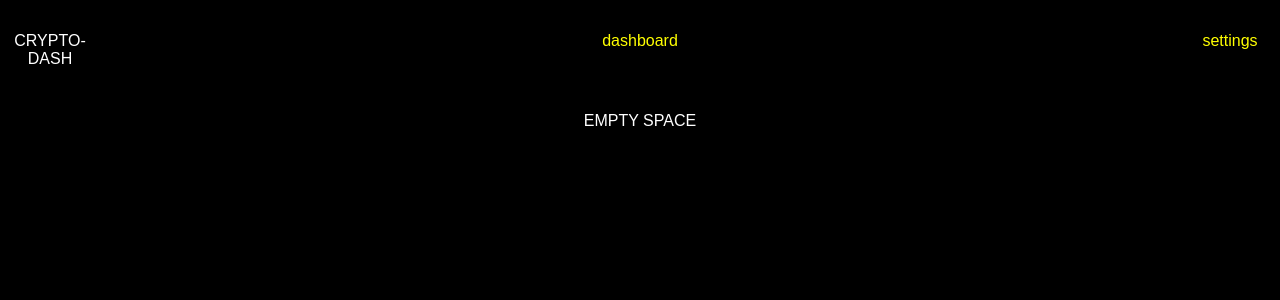
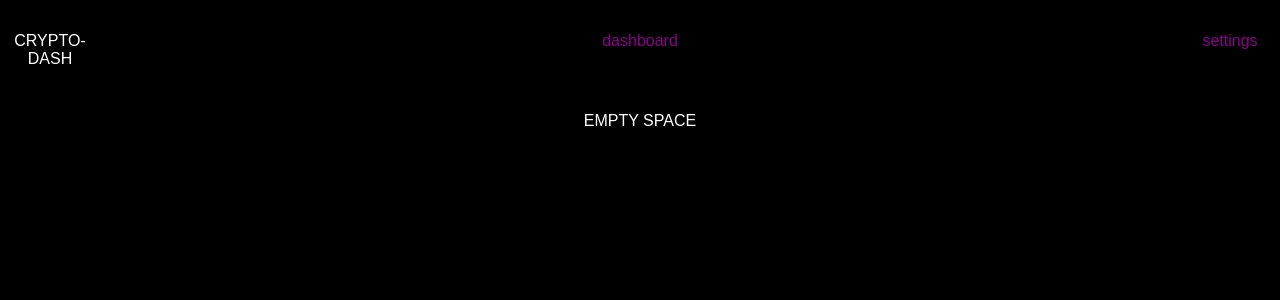
Before and after one commit to RandolphG/Crypto.Dashboard, a React (Create React App) app: page / in a window 1280 px wide. Shown: the top 300 px of the page. Built offline with nearby package versions, Linux system fonts and the light colour scheme; a web font is replaced by a local one.

Commit message:
cleaned up context api

```diff
--- a/src/AppBar.js
+++ b/src/AppBar.js
@@ -1,6 +1,6 @@
-import React, { useContext, useEffect } from "react";
+import React, { useEffect, useState } from "react";
 import styled, { css } from "styled-components";
-import { StateContext } from "./globalContext";
+import { useGlobalStateContext } from "./globalContext";
 const SET_PAGE = "SET_PAGE";
 
 // BAR STYLED COMPONENT
@@ -15,12 +15,13 @@ const Bar = styled.div`
 const StyledBtn = styled.div`
   font-size: 1rem;
   cursor: pointer;
-  color: yellow;
+  color: darkmagenta;
   ${(props) =>
     props.active &&
     css`
-      background: lightcoral;
-      color: blue;
+      //background: lightcoral;
+      color: yellow;
+      text-shadow: 3px 4px 10px aqua;
     `}
 `;
 
@@ -32,21 +33,23 @@ const StyledBtn = styled.div`
  * @constructor
  */
 function ControlBtn({ value, active }) {
-  const [dispatch, page] = useContext(StateContext);
-  const setPage = (e) => {
-    console.log(`SET_PAGE: ${value}`);
-    dispatch({ type: SET_PAGE, page: value });
-    localStorage.setItem("page", JSON.stringify(e));
+  const [btnName, setName] = useState(value);
+  const [dispatch, state] = useGlobalStateContext();
+
+  const cb = () => {
+    setName(value);
   };
-
+  const [select, setSelect] = useState(false);
   useEffect(() => {
-    console.log(`localStorage value: ${value}`);
-    localStorage.setItem("page", JSON.stringify(value));
-  }, [page]);
+    // localStorage.setItem("page", JSON.stringify(value));
+    // const page = localStorage.getItem("page");
+    // setSelect(!selec);
+    cb();
+  }, [value]);
   return (
     <StyledBtn
-      onClick={(e) => dispatch({ type: SET_PAGE, page: e.target.value })}
-      active={page === value}
+      onClick={(e) => dispatch({ type: SET_PAGE, page: value })}
+      active={btnName == state}
     >
       {value}
     </StyledBtn>
@@ -61,16 +64,11 @@ function toProperCase(lower) {
 
 // APP BAR
 const AppBar = () => {
-  const selectionBtns = {
-    dashboard: { label: "dashboard" },
-    settings: { label: "dashboard" },
-  };
   return (
     <Bar>
-      <div>CRYPTO-DASH</div>
-      {Object.keys(selectionBtns).map((title, index) => (
-        <ControlBtn key={title} value={title} {...`${console.log(title)}`} />
-      ))}
+      <span>CRYPTO-DASH </span>
+      <ControlBtn value={"dashboard"} />
+      <ControlBtn value={"settings"} />
     </Bar>
   );
 };
--- a/src/globalContext.js
+++ b/src/globalContext.js
@@ -1,7 +1,8 @@
 import React, { createContext, useReducer, useContext } from "react";
-
+const SET_PAGE = "SET_PAGE";
+const DEFAULT = "DASHBOARD";
 // CONTEXT
-export const StateContext = createContext({ page: "dashboard" });
+export const StateContext = createContext({ page: DEFAULT });
 
 /**
  * global reducer
@@ -11,14 +12,13 @@ export const StateContext = createContext({ page: "dashboard" });
  * @constructor
  */
 const Reducer = (state, action) => {
-  console.log(`REDUCER ${action.type}`);
+  console.log(`-- REDUCER ${action.type} state : ${state}`, state);
   switch (action.type) {
-    case "SET_PAGE":
+    case SET_PAGE:
       return {
         ...state,
-        page: action.page,
+        value: action.page,
       };
-
     default:
       throw new Error(`Unhandled action type: ${action.type}`);
   }
@@ -32,6 +32,9 @@ const Reducer = (state, action) => {
  */
 export const GlobalProvider = ({ children }) => {
   const [state, dispatch] = useReducer(Reducer);
+  if (state) console.log(`GlobalProvider state: ${Object.entries(state)}`);
+
+  console.dir(state);
   return (
     <StateContext.Provider value={[dispatch, state]}>
       {children}
```
